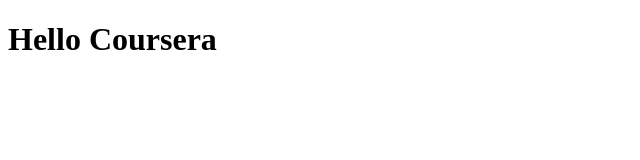
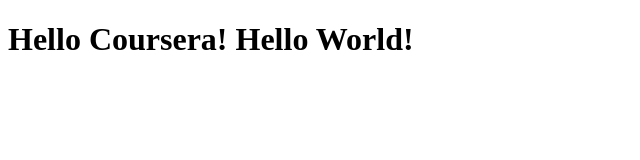
Before and after one commit to Azgoh/coursera-test, a plain HTML site: page index.html in a window 1280 px wide. Shown: the whole page, without its empty margins (0-640 px from the left). Drawn offline with Linux system fonts and the light colour scheme.

Commit message:
Next version of web file.

```diff
--- a/index.html
+++ b/index.html
@@ -5,6 +5,6 @@
     <title>Hello Coursera</title>
   </head>
   <body>
-    <h1>Hello Coursera</h1>
+    <h1>Hello Coursera! Hello World!</h1>
   </body>
 </html>
```
